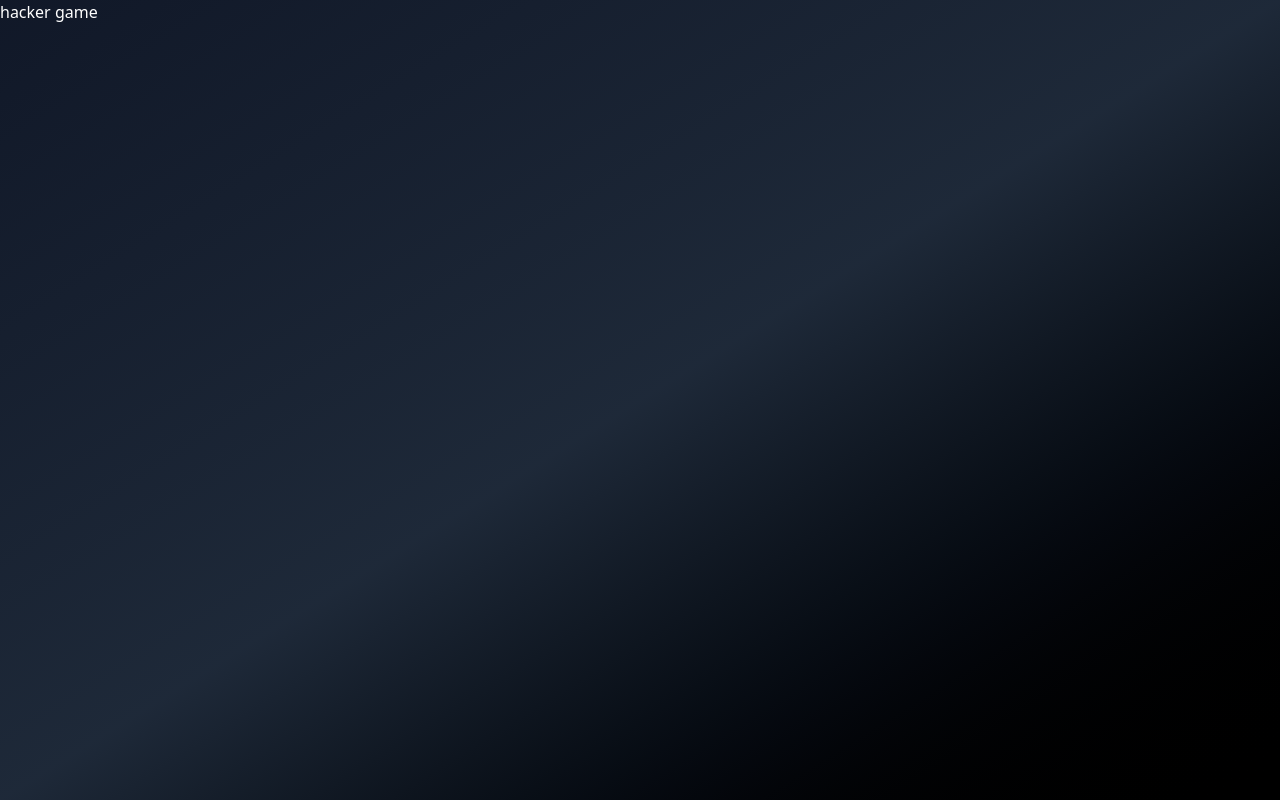
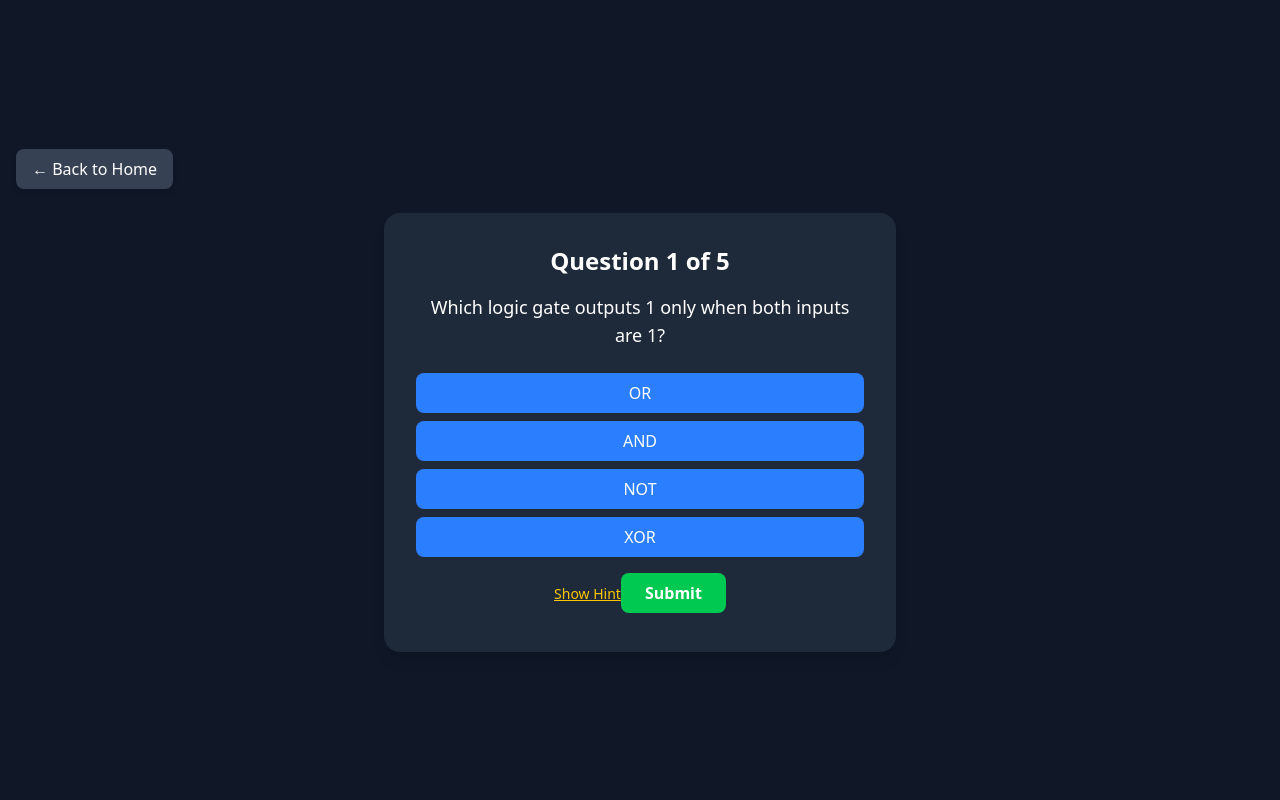
Before and after one commit to arshedgithub/school-ICT-game, a React (Vite) app: page /hacker-puzzle in a window 1280 px wide. Built offline with nearby package versions, Linux system fonts and the light colour scheme.

Commit message:
adding hacker game

```diff
--- a/src/pages/hacker-game.tsx
+++ b/src/pages/hacker-game.tsx
@@ -1,7 +1,115 @@
+import { useState } from "react";
+import { useNavigate } from "react-router-dom";
+import { hackerQuestions, type HackerQuestion } from "../utils/hackerQuestions";
+
 export default function HackerGame() {
+  const navigate = useNavigate(); // React Router navigation
+  const [currentIndex, setCurrentIndex] = useState(0);
+  const [userAnswer, setUserAnswer] = useState("");
+  const [score, setScore] = useState(0);
+  const [showHint, setShowHint] = useState(false);
+
+  const currentQuestion: HackerQuestion | undefined = hackerQuestions[currentIndex];
+
+  if (!currentQuestion) return null;
+
+  const handleSubmit = () => {
+    if (userAnswer.trim().toLowerCase() === currentQuestion.answer.toLowerCase()) {
+      setScore(score + 1);
+    }
+    setUserAnswer("");
+    setShowHint(false);
+    setCurrentIndex(currentIndex + 1);
+  };
+
   return (
-    <div className="min-h-screen w-full bg-gradient-to-br from-gray-900 via-gray-800 to-black text-white font-sans flex flex-col">
-      <div className="red-500">hacker game</div>
+    <div className="min-h-screen flex flex-col items-center justify-center bg-gray-900 text-white p-4">
+      {/* Back Button */}
+      <div className="self-start mb-6">
+        <button
+          onClick={() => navigate("/")}
+          className="bg-gray-700 hover:bg-gray-600 text-white py-2 px-4 rounded-lg shadow-md transition"
+        >
+          ← Back to Home
+        </button>
+      </div>
+
+      {currentIndex < hackerQuestions.length ? (
+        <div className="bg-gray-800 p-8 rounded-2xl shadow-lg w-full max-w-lg text-center">
+          <h2 className="text-xl md:text-2xl font-semibold mb-4">
+            Question {currentIndex + 1} of {hackerQuestions.length}
+          </h2>
+
+          <p className="mb-6 text-lg">{currentQuestion.question}</p>
+
+          {currentQuestion.type === "multipleChoice" && currentQuestion.options && (
+            <div className="flex flex-col gap-2 mb-4">
+              {currentQuestion.options.map((opt) => (
+                <button
+                  key={opt}
+                  onClick={() => setUserAnswer(opt)}
+                  className={`bg-blue-500 hover:bg-blue-600 text-white py-2 px-4 rounded-lg transition`}
+                >
+                  {opt}
+                </button>
+              ))}
+            </div>
+          )}
+
+          {currentQuestion.type !== "multipleChoice" && (
+            <input
+              type="text"
+              value={userAnswer}
+              onChange={(e) => setUserAnswer(e.target.value)}
+              className="w-full mb-4 px-4 py-2 rounded-lg text-black text-lg"
+              placeholder="Your answer"
+            />
+          )}
+
+          {currentQuestion.hint && (
+            <button
+              onClick={() => setShowHint(!showHint)}
+              className="text-sm text-yellow-400 underline mb-4"
+            >
+              {showHint ? "Hide Hint" : "Show Hint"}
+            </button>
+          )}
+          {showHint && <p className="text-yellow-400 mb-4">{currentQuestion.hint}</p>}
+
+          <button
+            onClick={handleSubmit}
+            className="bg-green-500 hover:bg-green-600 text-white font-semibold py-2 px-6 rounded-lg transition"
+          >
+            Submit
+          </button>
+        </div>
+      ) : (
+        <div className="text-center">
+          <h2 className="text-3xl font-bold mb-4">Game Over!</h2>
+          <p className="text-xl mb-4">
+            Your score: {score} / {hackerQuestions.length}
+          </p>
+          <div className="flex flex-col gap-4 items-center">
+            <button
+              onClick={() => {
+                setCurrentIndex(0);
+                setScore(0);
+                setUserAnswer("");
+              }}
+              className="bg-blue-500 hover:bg-blue-600 text-white font-semibold py-2 px-6 rounded-lg transition"
+            >
+              Play Again
+            </button>
+
+            <button
+              onClick={() => navigate("/")}
+              className="bg-gray-700 hover:bg-gray-600 text-white py-2 px-6 rounded-lg shadow-md transition"
+            >
+              ← Back to Home
+            </button>
+          </div>
+        </div>
+      )}
     </div>
   );
 }
--- /dev/null
+++ b/src/utils/hackerQuestions.ts
@@ -0,0 +1,46 @@
+// utils/hackerQuestions.ts
+export type HackerQuestionType = "multipleChoice" | "fillIn" | "trueFalse";
+
+export interface HackerQuestion {
+  type: HackerQuestionType;
+  question: string;
+  options?: string[]; // for multiple choice
+  answer: string;
+  hint?: string;
+}
+
+// Example questions based on A/L ICT syllabus
+export const hackerQuestions: HackerQuestion[] = [
+  {
+    type: "multipleChoice",
+    question: "Which logic gate outputs 1 only when both inputs are 1?",
+    options: ["OR", "AND", "NOT", "XOR"],
+    answer: "AND",
+    hint: "Think of a gate that requires both conditions to be true."
+  },
+  {
+    type: "fillIn",
+    question: "Convert the decimal number 45 to binary.",
+    answer: "101101",
+    hint: "Divide by 2 and write remainders from bottom to top."
+  },
+  {
+    type: "multipleChoice",
+    question: "Which protocol is used for sending emails?",
+    options: ["HTTP", "SMTP", "FTP", "TCP"],
+    answer: "SMTP",
+    hint: "It’s the Simple Mail Transfer Protocol."
+  },
+  {
+    type: "trueFalse",
+    question: "In a relational database, primary keys must be unique.",
+    answer: "true",
+    hint: "Every record needs a unique identifier."
+  },
+  {
+    type: "fillIn",
+    question: "What does CPU stand for?",
+    answer: "Central Processing Unit",
+    hint: "It’s the main processing unit of a computer."
+  },
+];
```
